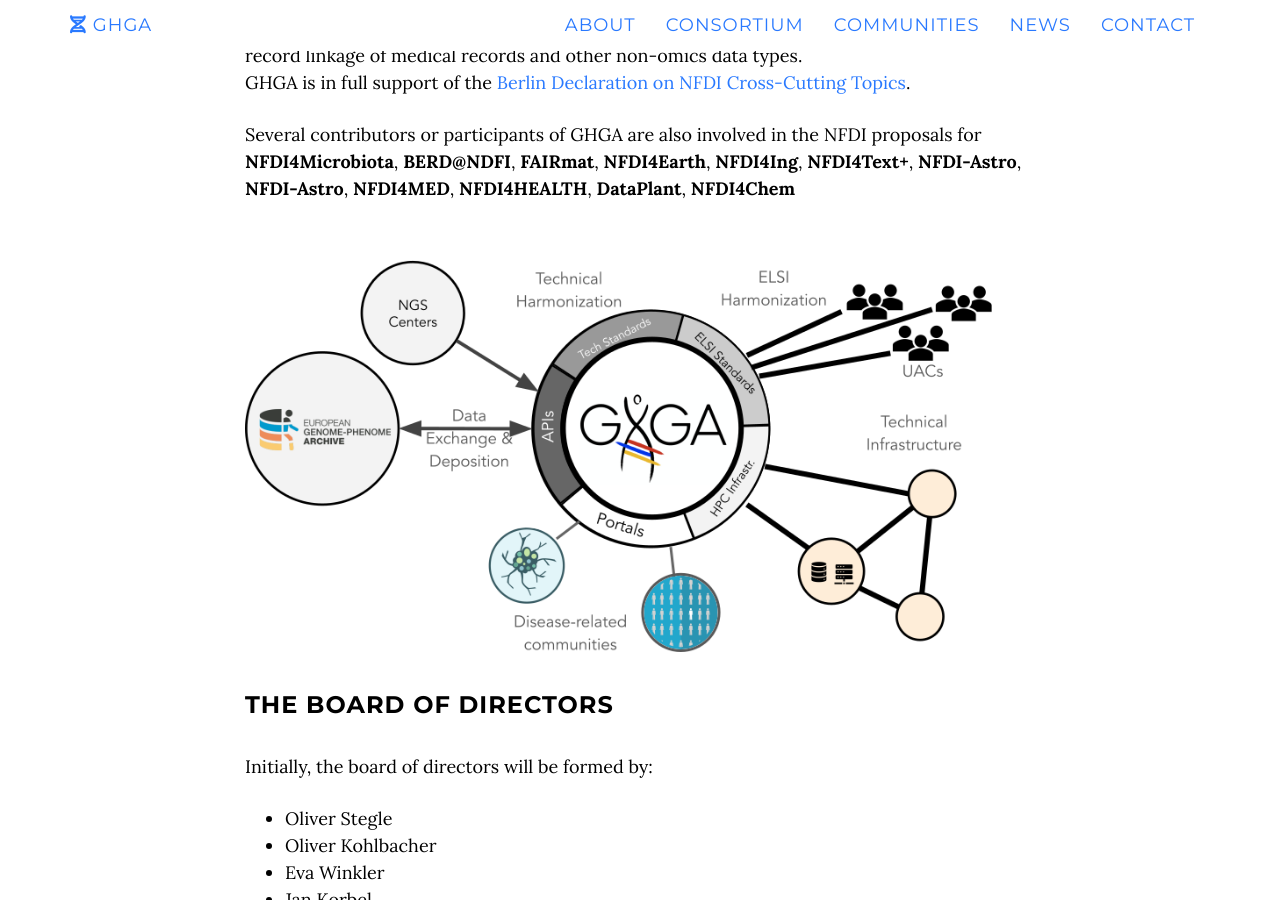
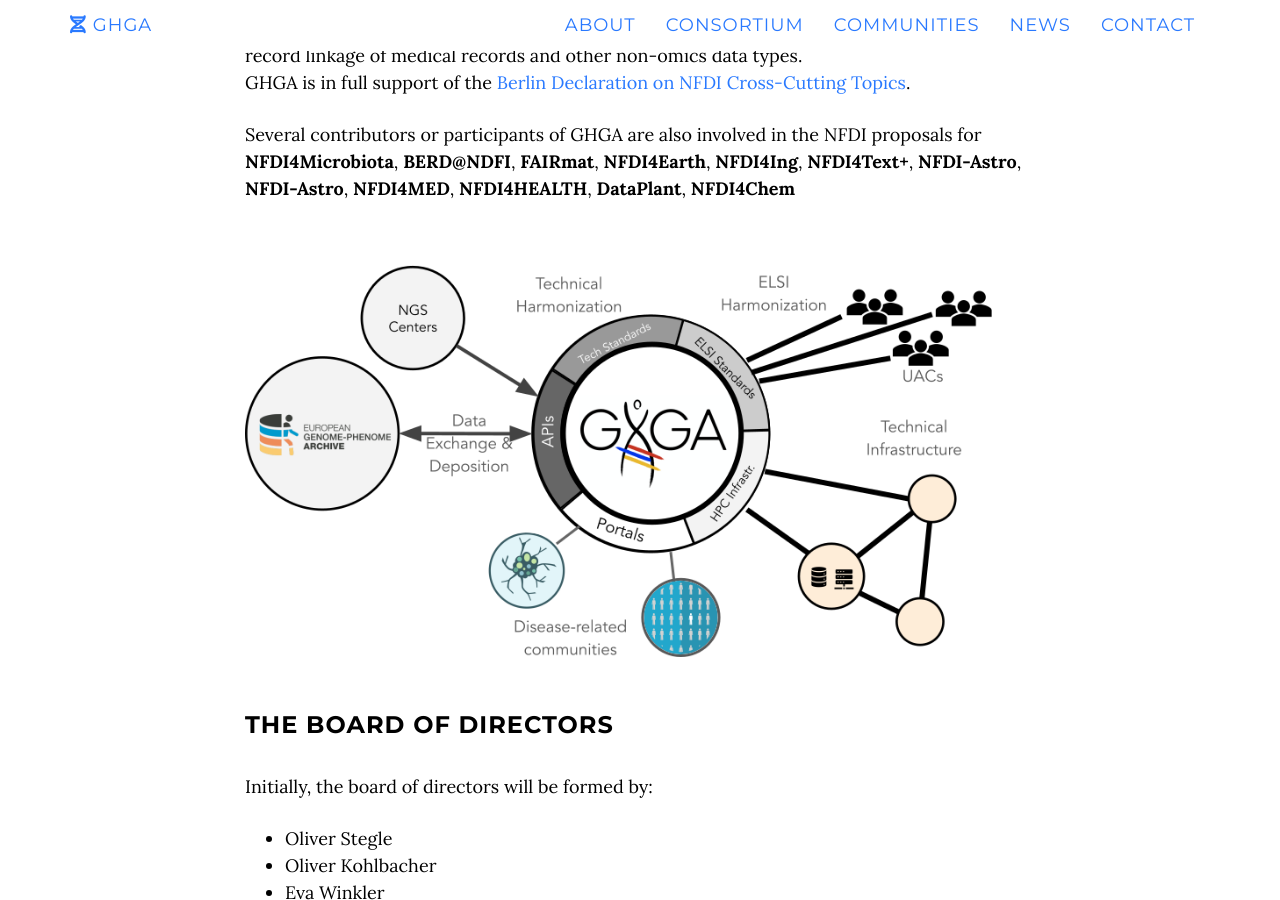
Before and after one commit to ghga-de/online, a Jekyll site: the page built from index.html, in a window 1280 px wide and 900 px high, scrolled down 3047 px. Built offline with Jekyll 4.4.1, drawn with Linux system fonts in a browser that asks for light colours; nearby versions of some CDN libraries.

Commit message:
grid and padding

```diff
--- a/_includes/about.html
+++ b/_includes/about.html
@@ -1,7 +1,7 @@
     <!-- About Section -->
     <section id="about" class="container content-section text-center">
         <div class="row">
-            <div class="col-lg-8 col-lg-offset-2">
+            <div class="col-md-8 col-md-offset-2">
                 <h2>About</h2>
                 <p>Human genome sequencing and other omics data modalities are of
                 critical importance for biomedical research and the future
--- a/_includes/consortium.html
+++ b/_includes/consortium.html
@@ -35,7 +35,7 @@
                 <b>NFDI4HEALTH</b>, <b>DataPlant</b>, <b>NFDI4Chem</b>
                 <br>
                 <img src="img/GHGAStructure.png" class="img-responsive"
-                alt="Responsive image" style="padding-top:15px; padding-bottom:15px;"/></p>
+                alt="Responsive image" style="padding-top:20px; padding-bottom:30px;"/></p>
 
               <h3>The Board of Directors</h3>
               <p>Initially, the board of directors will be formed by:</p>
```
